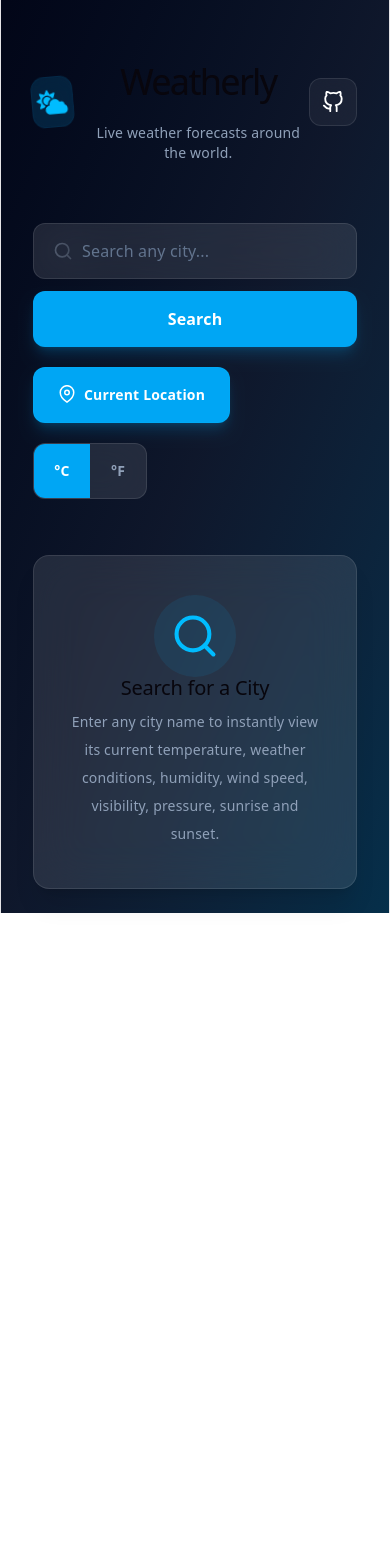
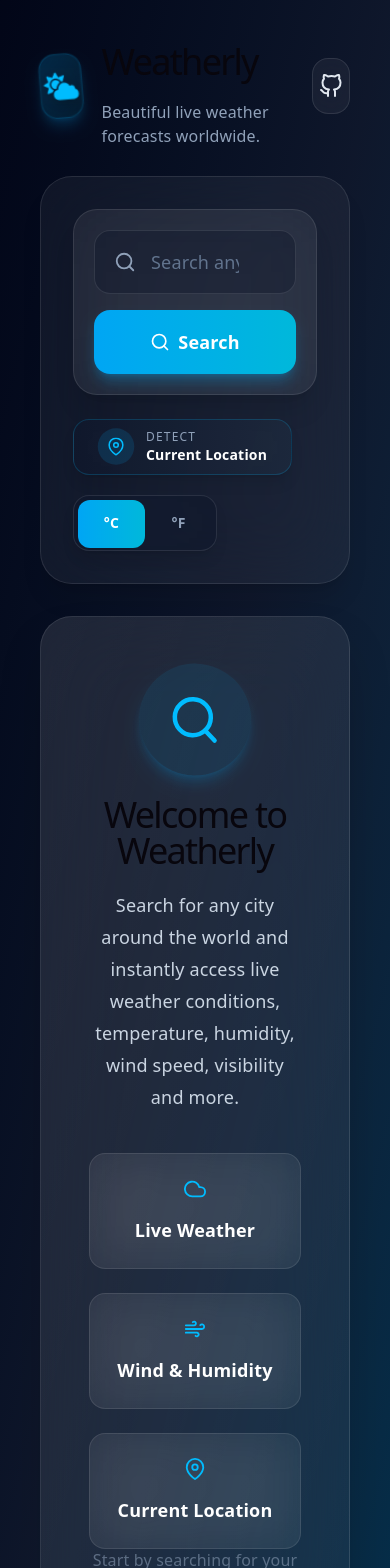
Before and after one commit to varunwalia120/weather-app, a React (Vite) app: page / in a window 390 px wide. Shown: the top 1568 px of the page. Before the commit the page ends 913 px from the top, so only its background shows below. Built offline with nearby package versions, Linux system fonts and the light colour scheme; no server answers.

Commit message:
feat: redesign weather dashboard with premium responsive UI

```diff
--- a/src/App.tsx
+++ b/src/App.tsx
@@ -10,8 +10,8 @@ import ErrorMessage from "./components/common/ErrorMessage";
 
 import type { WeatherResponse } from "./types/weather";
 import UnitToggle from "./components/common/UnitToggle";
+import LocationButton from "./components/search/LocationButton";
 
-import LocationButton from "./components/search/LocationButton";
 import {
   getWeatherByCity,
   getWeatherByCoordinates,
@@ -33,10 +33,7 @@ function App() {
   const handleSearch = async (city: string) => {
     const normalizedCity = city.trim().toLowerCase();
 
-    // Prevent duplicate consecutive searches
-    if (normalizedCity === lastSearchedCity) {
-      return;
-    }
+    if (normalizedCity === lastSearchedCity) return;
 
     try {
       setLoading(true);
@@ -45,17 +42,21 @@ function App() {
       const data = await getWeatherByCity(city, unit);
 
       setWeather(data);
-
       setLastSearchedCity(normalizedCity);
 
       const updatedHistory = [
         city,
-        ...history.filter((item) => item.toLowerCase() !== normalizedCity),
+        ...history.filter(
+          (item) => item.toLowerCase() !== normalizedCity
+        ),
       ].slice(0, 5);
 
       setHistory(updatedHistory);
 
-      localStorage.setItem("searchHistory", JSON.stringify(updatedHistory));
+      localStorage.setItem(
+        "searchHistory",
+        JSON.stringify(updatedHistory)
+      );
     } catch (err) {
       if (err instanceof Error) {
         setError(err.message);
@@ -71,7 +72,7 @@ function App() {
 
   const handleCurrentLocation = () => {
     if (!navigator.geolocation) {
-      setError("Geolocation is not supported by your browser.");
+      setError("Geolocation is not supported.");
       return;
     }
 
@@ -84,7 +85,7 @@ function App() {
           const data = await getWeatherByCoordinates(
             position.coords.latitude,
             position.coords.longitude,
-            unit,
+            unit
           );
 
           setWeather(data);
@@ -101,44 +102,68 @@ function App() {
       () => {
         setLoading(false);
         setError("Location permission denied.");
-      },
+      }
     );
   };
 
   const toggleUnit = () => {
-    setUnit((prev) => (prev === "metric" ? "imperial" : "metric"));
+    setUnit((prev) =>
+      prev === "metric" ? "imperial" : "metric"
+    );
   };
 
   return (
     <main className="min-h-screen bg-gradient-to-br from-slate-950 via-slate-900 to-sky-950">
-      <div className="mx-auto flex min-h-screen max-w-[1600px] flex-col px-8 py-6">
+      <div className="w-full px-10 xl:px-16 2xl:px-24 py-4">
+
         <Navbar />
 
-        {/* Search Section */}
-        <section className="mx-auto mt-6 w-full max-w-6xl">
+        {/* Search Dashboard */}
+
+        <section className="mt-5 rounded-[32px] border border-white/10 bg-white/5 p-8 shadow-xl backdrop-blur-2xl">
+
           <SearchBar onSearch={handleSearch} />
 
-          <div className="mt-5 flex flex-wrap items-center justify-between gap-5">
-            <LocationButton onLocationClick={handleCurrentLocation} />
+          <div className="mt-6 flex flex-wrap items-center justify-between gap-5">
 
-            <UnitToggle unit={unit} onToggle={toggleUnit} />
+            <LocationButton
+              onLocationClick={handleCurrentLocation}
+            />
+
+            <UnitToggle
+              unit={unit}
+              onToggle={toggleUnit}
+            />
+
           </div>
 
-          <SearchHistory history={history} onSelect={handleSearch} />
+          <SearchHistory
+            history={history}
+            onSelect={handleSearch}
+          />
+
         </section>
 
         {/* Weather Dashboard */}
-        <section className="mt-8 flex-1">
+
+        <section className="mt-5">
+
           {loading ? (
             <SkeletonCard />
           ) : error ? (
-            <ErrorMessage message={error} />
+            <ErrorMessage
+              message={error}
+            />
           ) : weather ? (
-            <WeatherCard weather={weather} />
+            <WeatherCard
+              weather={weather}
+            />
           ) : (
             <EmptyState />
           )}
+
         </section>
+
       </div>
     </main>
   );
--- a/src/components/common/EmptyState.tsx
+++ b/src/components/common/EmptyState.tsx
@@ -1,37 +1,99 @@
 import { motion } from "framer-motion";
-import { FiSearch } from "react-icons/fi";
+import {
+  FiSearch,
+  FiCloud,
+  FiMapPin,
+  FiWind,
+} from "react-icons/fi";
+
+const features = [
+  {
+    icon: <FiCloud size={22} />,
+    title: "Live Weather",
+  },
+  {
+    icon: <FiWind size={22} />,
+    title: "Wind & Humidity",
+  },
+  {
+    icon: <FiMapPin size={22} />,
+    title: "Current Location",
+  },
+];
 
 const EmptyState = () => {
   return (
     <motion.section
-      initial={{ opacity: 0, y: 15 }}
+      initial={{ opacity: 0, y: 25 }}
       animate={{ opacity: 1, y: 0 }}
-      transition={{ duration: 0.4 }}
-      className="mx-auto mt-6 flex w-full max-w-4xl flex-col items-center justify-center rounded-2xl border border-white/10 bg-white/10 px-8 py-10 text-center shadow-xl backdrop-blur-xl"
+      transition={{ duration: 0.6 }}
+      className="mx-auto mt-8 w-full max-w-7xl rounded-[32px] border border-white/10 bg-gradient-to-br from-white/10 to-white/5 p-12 shadow-2xl backdrop-blur-2xl"
     >
+      <div className="flex flex-col items-center text-center">
+
         <motion.div
           animate={{
-          scale: [1, 1.08, 1],
+            y: [0, -8, 0],
+            rotate: [0, 5, -5, 0],
           }}
           transition={{
-          duration: 2.5,
+            duration: 5,
             repeat: Infinity,
             ease: "easeInOut",
           }}
-        className="flex h-20 w-20 items-center justify-center rounded-full bg-sky-500/10"
+          className="flex h-28 w-28 items-center justify-center rounded-full bg-sky-500/10 shadow-lg shadow-sky-500/20"
         >
-        <FiSearch className="text-5xl text-sky-400" />
+          <FiSearch
+            size={54}
+            className="text-sky-400"
+          />
         </motion.div>
 
-      <h2 className="mt-5 text-2xl font-bold text-white">
-        Search for a City
-      </h2>
+        <h1 className="mt-8 text-5xl font-black text-white">
+          Welcome to Weatherly
+        </h1>
 
-      <p className="mt-3 max-w-lg text-sm leading-7 text-slate-400">
-        Enter any city name to instantly view its current temperature,
-        weather conditions, humidity, wind speed, visibility, pressure,
-        sunrise and sunset.
+        <p className="mt-5 max-w-2xl text-lg leading-8 text-slate-300">
+          Search for any city around the world and instantly
+          access live weather conditions, temperature,
+          humidity, wind speed, visibility and more.
         </p>
+
+        <div className="mt-10 grid w-full max-w-4xl gap-6 md:grid-cols-3">
+          {features.map((feature) => (
+            <motion.div
+              key={feature.title}
+              whileHover={{
+                y: -6,
+                scale: 1.03,
+              }}
+              className="rounded-2xl border border-white/10 bg-white/5 p-6 backdrop-blur-xl"
+            >
+              <div className="mb-4 flex justify-center text-sky-400">
+                {feature.icon}
+              </div>
+
+              <h3 className="text-lg font-semibold text-white">
+                {feature.title}
+              </h3>
+            </motion.div>
+          ))}
+        </div>
+
+        <motion.p
+          animate={{
+            opacity: [0.5, 1, 0.5],
+          }}
+          transition={{
+            duration: 2,
+            repeat: Infinity,
+          }}
+          className="mt-10 text-slate-400"
+        >
+          Start by searching for your favourite city above.
+        </motion.p>
+
+      </div>
     </motion.section>
   );
 };
--- a/src/components/common/UnitToggle.tsx
+++ b/src/components/common/UnitToggle.tsx
@@ -11,13 +11,25 @@ const UnitToggle = ({ unit, onToggle }: UnitToggleProps) => {
       whileHover={{ scale: 1.03 }}
       whileTap={{ scale: 0.97 }}
       onClick={onToggle}
-      className="flex h-14 items-center overflow-hidden rounded-xl border border-white/10 bg-white/10 backdrop-blur-xl"
       aria-label="Toggle temperature unit"
+      className="group relative flex h-14 w-36 items-center rounded-2xl border border-white/10 bg-slate-900/70 p-1 shadow-lg backdrop-blur-xl"
     >
+      <motion.div
+        layout
+        transition={{
+          type: "spring",
+          stiffness: 350,
+          damping: 30,
+        }}
+        className={`absolute top-1 h-12 w-[calc(50%-4px)] rounded-xl bg-gradient-to-r from-sky-500 to-cyan-500 ${
+          unit === "metric" ? "left-1" : "left-[calc(50%+2px)]"
+        }`}
+      />
+
       <span
-        className={`flex h-full w-14 items-center justify-center text-sm font-semibold transition-all duration-300 ${
+        className={`relative z-10 flex w-1/2 items-center justify-center text-sm font-semibold transition-colors duration-300 ${
           unit === "metric"
-            ? "bg-sky-500 text-white"
+            ? "text-white"
             : "text-slate-400"
         }`}
       >
@@ -25,9 +37,9 @@ const UnitToggle = ({ unit, onToggle }: UnitToggleProps) => {
       </span>
 
       <span
-        className={`flex h-full w-14 items-center justify-center text-sm font-semibold transition-all duration-300 ${
+        className={`relative z-10 flex w-1/2 items-center justify-center text-sm font-semibold transition-colors duration-300 ${
           unit === "imperial"
-            ? "bg-sky-500 text-white"
+            ? "text-white"
             : "text-slate-400"
         }`}
       >
--- a/src/components/layout/Navbar.tsx
+++ b/src/components/layout/Navbar.tsx
@@ -5,34 +5,42 @@ import { motion } from "framer-motion";
 const Navbar = () => {
   return (
     <motion.header
-      initial={{ opacity: 0, y: -20 }}
+      initial={{ opacity: 0, y: -30 }}
       animate={{ opacity: 1, y: 0 }}
-      transition={{ duration: 0.6 }}
-      className="mx-auto flex w-full max-w-6xl items-center justify-between py-4"
+      transition={{
+        duration: 0.7,
+        ease: "easeOut",
+      }}
+      className="flex items-center justify-between py-2"
     >
-      <div className="flex items-center gap-4">
+      <div className="flex items-center gap-5">
         <motion.div
           animate={{
-            rotate: [0, 5, -5, 0],
-            scale: [1, 1.03, 1],
+            rotate: [0, 8, -8, 0],
+            scale: [1, 1.05, 1],
           }}
           transition={{
-            duration: 8,
+            duration: 7,
             repeat: Infinity,
             ease: "easeInOut",
           }}
-          className="flex h-12 w-12 items-center justify-center rounded-xl bg-sky-500/15 ring-1 ring-sky-500/20 backdrop-blur-lg"
+          className="flex h-16 w-16 items-center justify-center rounded-2xl border border-sky-400/20 bg-gradient-to-br from-sky-500/20 to-cyan-500/10 shadow-lg shadow-sky-500/20 backdrop-blur-xl"
         >
-          <FaCloudSun className="text-3xl text-sky-400" />
+          <FaCloudSun className="text-[34px] text-sky-400 drop-shadow-lg" />
         </motion.div>
 
         <div>
-          <h1 className="text-3xl font-extrabold tracking-tight text-white">
+          <motion.h1
+            initial={{ opacity: 0, x: -15 }}
+            animate={{ opacity: 1, x: 0 }}
+            transition={{ delay: 0.15 }}
+            className="text-5xl font-black tracking-tight text-white"
+          >
             Weatherly
-          </h1>
+          </motion.h1>
 
-          <p className="mt-0.5 text-sm text-slate-400">
-            Live weather forecasts around the world.
+          <p className="mt-1 text-base text-slate-400">
+            Beautiful live weather forecasts worldwide.
           </p>
         </div>
       </div>
@@ -43,15 +51,17 @@ const Navbar = () => {
         rel="noreferrer"
         aria-label="GitHub Repository"
         whileHover={{
-          scale: 1.08,
-          y: -2,
+          scale: 1.1,
+          rotate: 8,
         }}
-        whileTap={{ scale: 0.95 }}
-        className="rounded-xl border border-white/10 bg-white/5 p-3 backdrop-blur-lg transition-all duration-300 hover:border-sky-400/40 hover:bg-sky-500/10"
+        whileTap={{
+          scale: 0.95,
+        }}
+        className="group flex h-14 w-14 items-center justify-center rounded-2xl border border-white/10 bg-white/5 backdrop-blur-xl transition-all duration-300 hover:border-sky-400/40 hover:bg-sky-500/10 hover:shadow-lg hover:shadow-sky-500/20"
       >
         <FiGithub
-          size={22}
-          className="text-white"
+          size={24}
+          className="text-slate-200 transition-colors duration-300 group-hover:text-sky-300"
         />
       </motion.a>
     </motion.header>
--- a/src/components/search/LocationButton.tsx
+++ b/src/components/search/LocationButton.tsx
@@ -16,24 +16,35 @@ const LocationButton = ({ onLocationClick }: LocationButtonProps) => {
       whileTap={{
         scale: 0.97,
       }}
-      className="flex h-14 items-center justify-center gap-2 rounded-xl border border-sky-400/20 bg-sky-500 px-6 font-semibold text-white shadow-lg shadow-sky-500/20 transition-all duration-300 hover:border-sky-300 hover:bg-sky-600"
+      className="group flex h-14 items-center justify-center gap-3 rounded-2xl border border-sky-400/20 bg-gradient-to-r from-slate-900/80 to-slate-800/80 px-6 text-white shadow-lg backdrop-blur-xl transition-all duration-300 hover:border-sky-400/40 hover:shadow-sky-500/20"
     >
       <motion.div
         animate={{
-          y: [0, -2, 0],
+          y: [0, -3, 0],
+          scale: [1, 1.08, 1],
         }}
         transition={{
           duration: 2,
           repeat: Infinity,
           ease: "easeInOut",
         }}
+        className="flex h-9 w-9 items-center justify-center rounded-full bg-sky-500/15"
       >
-        <FiMapPin size={18} />
+        <FiMapPin
+          size={18}
+          className="text-sky-400"
+        />
       </motion.div>
 
-      <span className="text-sm sm:text-base">
-        Current Location
-      </span>
+      <div className="flex flex-col items-start leading-none">
+        <span className="text-xs uppercase tracking-widest text-slate-400">
+          Detect
+        </span>
+
+        <span className="text-sm font-semibold text-white">
+          Current Location
+        </span>
+      </div>
     </motion.button>
   );
 };
--- a/src/components/search/SearchBar.tsx
+++ b/src/components/search/SearchBar.tsx
@@ -40,19 +40,19 @@ const SearchBar = ({ onSearch }: SearchBarProps) => {
   };
 
   return (
-    <motion.div
-      initial={{ opacity: 0, y: 15 }}
+    <motion.section
+      initial={{ opacity: 0, y: 25 }}
       animate={{ opacity: 1, y: 0 }}
-      transition={{ duration: 0.5 }}
-      className="mx-auto mt-5 w-full"
+      transition={{ duration: 0.6 }}
+      className="rounded-3xl border border-white/10 bg-white/5 p-5 backdrop-blur-2xl shadow-xl"
     >
       <form
         onSubmit={handleSubmit}
-        className="flex flex-col gap-3 sm:flex-row"
+        className="flex flex-col gap-4 lg:flex-row"
       >
         <div className="relative flex-1">
           <FiSearch
-            size={20}
+            size={22}
             className="absolute left-5 top-1/2 -translate-y-1/2 text-slate-400"
           />
 
@@ -63,42 +63,47 @@ const SearchBar = ({ onSearch }: SearchBarProps) => {
               setCity(e.target.value);
               if (error) setError("");
             }}
-            placeholder="Search any city..."
-            className="h-14 w-full rounded-xl border border-white/10 bg-white/10 pl-12 pr-12 text-base text-white placeholder:text-slate-500 backdrop-blur-xl outline-none transition-all duration-300 focus:border-sky-400 focus:ring-2 focus:ring-sky-400/30"
+            placeholder="Search any city in the world..."
+            className="h-16 w-full rounded-2xl border border-white/10 bg-slate-900/40 pl-14 pr-14 text-lg text-white placeholder:text-slate-500 outline-none transition-all duration-300 focus:border-sky-400 focus:ring-4 focus:ring-sky-500/20"
           />
 
           {city && (
             <button
               type="button"
               onClick={clearInput}
-              aria-label="Clear search"
-              className="absolute right-4 top-1/2 -translate-y-1/2 text-slate-400 transition hover:text-white"
+              aria-label="Clear Search"
+              className="absolute right-5 top-1/2 -translate-y-1/2 text-slate-400 transition hover:text-white"
             >
-              <FiX size={18} />
+              <FiX size={20} />
             </button>
           )}
         </div>
 
         <motion.button
-          whileHover={{ scale: 1.03 }}
-          whileTap={{ scale: 0.96 }}
+          whileHover={{
+            scale: 1.04,
+          }}
+          whileTap={{
+            scale: 0.96,
+          }}
           type="submit"
-          className="h-14 min-w-[140px] rounded-xl bg-sky-500 px-8 font-semibold text-white shadow-lg shadow-sky-500/20 transition-all duration-300 hover:bg-sky-600"
+          className="flex h-16 min-w-[170px] items-center justify-center rounded-2xl bg-gradient-to-r from-sky-500 to-cyan-500 px-8 text-lg font-semibold text-white shadow-lg shadow-sky-500/30 transition-all hover:shadow-cyan-500/40"
         >
+          <FiSearch className="mr-2" size={20} />
           Search
         </motion.button>
       </form>
 
       {error && (
         <motion.p
-          initial={{ opacity: 0 }}
-          animate={{ opacity: 1 }}
-          className="mt-2 text-sm text-red-400"
+          initial={{ opacity: 0, y: -5 }}
+          animate={{ opacity: 1, y: 0 }}
+          className="mt-4 text-center text-sm font-medium text-red-400"
         >
           {error}
         </motion.p>
       )}
-    </motion.div>
+    </motion.section>
   );
 };
 
--- a/src/components/weather/WeatherDetails.tsx
+++ b/src/components/weather/WeatherDetails.tsx
@@ -34,70 +34,72 @@ const WeatherDetails = ({
 
   const items = [
     {
-      icon: <FaTemperatureHigh className="text-4xl text-orange-400" />,
       title: "Feels Like",
       value: `${Math.round(feelsLike)}°C`,
+      icon: <FaTemperatureHigh className="text-orange-400 text-3xl" />,
     },
     {
-      icon: <FaTint className="text-4xl text-sky-400" />,
       title: "Humidity",
       value: `${humidity}%`,
+      icon: <FaTint className="text-sky-400 text-3xl" />,
     },
     {
-      icon: <FaWind className="text-4xl text-green-400" />,
-      title: "Wind",
+      title: "Wind Speed",
       value: `${wind} m/s`,
+      icon: <FaWind className="text-green-400 text-3xl" />,
     },
     {
-      icon: <WiBarometer className="text-6xl text-yellow-400" />,
       title: "Pressure",
       value: `${pressure} hPa`,
+      icon: <WiBarometer className="text-yellow-400 text-5xl" />,
     },
     {
-      icon: <FaEye className="text-4xl text-purple-400" />,
       title: "Visibility",
       value: `${visibility / 1000} km`,
+      icon: <FaEye className="text-purple-400 text-3xl" />,
     },
     {
-      icon: <WiSunrise className="text-6xl text-amber-400" />,
       title: "Sunrise",
       value: formatTime(sunrise),
+      icon: <WiSunrise className="text-amber-400 text-5xl" />,
     },
     {
-      icon: <WiSunset className="text-6xl text-orange-500" />,
       title: "Sunset",
       value: formatTime(sunset),
+      icon: <WiSunset className="text-orange-500 text-5xl" />,
     },
   ];
 
   return (
-    <div className="grid grid-cols-2 gap-5 xl:grid-cols-4">
+    <div className="grid gap-5 sm:grid-cols-2 xl:grid-cols-3">
       {items.map((item, index) => (
         <motion.div
           key={item.title}
           initial={{ opacity: 0, y: 20 }}
           animate={{ opacity: 1, y: 0 }}
           transition={{
-            delay: index * 0.06,
+            delay: index * 0.05,
             duration: 0.4,
           }}
           whileHover={{
-            y: -8,
-            scale: 1.04,
+            y: -6,
+            scale: 1.03,
           }}
-          className="flex h-44 flex-col items-center justify-center rounded-3xl border border-white/10 bg-white/5 p-6 backdrop-blur-xl transition-all duration-300 hover:border-sky-400/30 hover:bg-white/10 hover:shadow-xl hover:shadow-sky-500/10"
+          className="group flex items-center gap-5 rounded-2xl border border-white/10 bg-gradient-to-br from-white/10 to-white/5 p-5 backdrop-blur-xl transition-all duration-300 hover:border-sky-400/30 hover:shadow-xl hover:shadow-sky-500/10"
         >
-          <div className="mb-4">
+          <div className="flex h-16 w-16 items-center justify-center rounded-2xl bg-slate-900/60 transition-all duration-300 group-hover:bg-sky-500/10">
             {item.icon}
           </div>
 
-          <h4 className="text-xs font-semibold uppercase tracking-[0.2em] text-slate-400">
-            {item.title}
-          </h4>
+          <div className="flex flex-col">
+            <span className="text-xs font-semibold uppercase tracking-[0.2em] text-slate-400">
+              {item.title}
+            </span>
 
-          <p className="mt-3 text-3xl font-bold text-white">
-            {item.value}
-          </p>
+            <span className="mt-2 text-2xl font-bold text-white">
+              {item.value}
+            </span>
+          </div>
         </motion.div>
       ))}
     </div>
--- a/src/index.css
+++ b/src/index.css
@@ -53,15 +53,10 @@
 }
 
 #root {
-  width: 1126px;
-  max-width: 100%;
-  margin: 0 auto;
-  text-align: center;
-  border-inline: 1px solid var(--border);
-  min-height: 100svh;
-  display: flex;
-  flex-direction: column;
-  box-sizing: border-box;
+  width: 100%;
+  min-height: 100%;
+  margin: 0;
+  padding: 0;
 }
 
 body {
```
Also changed, not shown: src/components/common/ErrorMessage.tsx (+33 -14 lines), src/components/common/Loading.tsx (+33 -18 lines), src/components/search/SearchHistory.tsx (+30 -18 lines), src/components/weather/WeatherCard.tsx (+48 -21 lines). Lines whose indentation alone changed are shown as unchanged.
